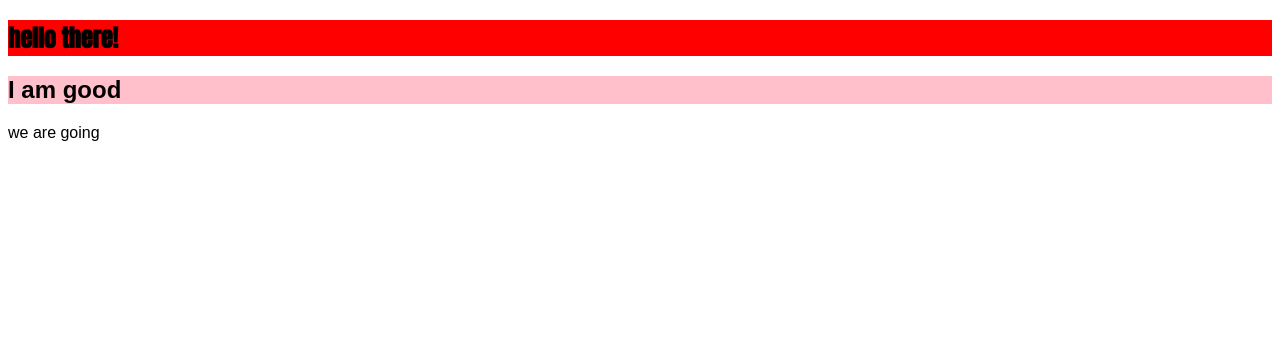
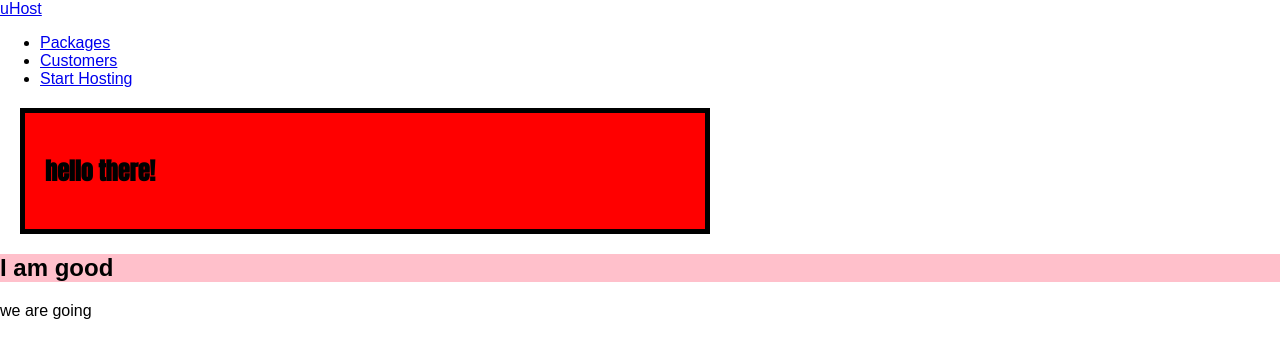
Before and after one commit to viraj19r/learnCSS, a plain HTML site: page Maximilian_Udemy/basics/index.html in a window 1280 px wide. Drawn offline with Linux system fonts and the light colour scheme.

Commit message:
new changes

```diff
--- a/Maximilian_Udemy/basics/index.html
+++ b/Maximilian_Udemy/basics/index.html
@@ -14,6 +14,26 @@
     </style> -->
   </head>
   <body>
+    <header>
+      <div>
+        <a href="index.html">
+          uHost
+        </a>
+      </div>
+      <nav>
+        <ul>
+          <li>
+            <a href="packages/index.html">Packages</a>
+          </li>
+          <li>
+            <a href="customers/index.html">Customers</a>
+          </li>
+          <li>
+            <a href="start-hosting/index.html">Start Hosting</a>
+          </li>
+        </ul>
+      </nav>
+    </header>
     <main>
       <section id="hello-section" style="color: black; background: red;">
         <!-- inline styling(not recommended) -->
@@ -21,7 +41,7 @@
       </section>
       <section id="feedback-section">
         <h1 class="section-heading">I am good</h1>
-        <p>we are going </p>
+        <p>we are going</p>
       </section>
     </main>
   </body>
--- a/Maximilian_Udemy/basics/main.css
+++ b/Maximilian_Udemy/basics/main.css
@@ -1,10 +1,24 @@
+*{
+  box-sizing: content-box;
+}
 body{
     font-family: sans-serif;
-
+    margin: 0;
 }
 
 #hello-section {
   background: red;
+  padding: 20px;
+  width: 50%;
+  height: 100%;
+  border: 5px solid black;
+  /* set the width and height(box-sizing) properties only for content box only not for border and padding, we can all it to our whole page using the universal selector */
+  box-sizing: content-box;
+  /* same as above(shorthand syntax) */
+  /* border-style: solid; */
+  /* border-color: black; */
+  /* border-width: 5px; */
+  margin: 20px;
 }
 #feedback-section h1 {
   background: pink;
```
Also changed, not shown: 1 other file.
